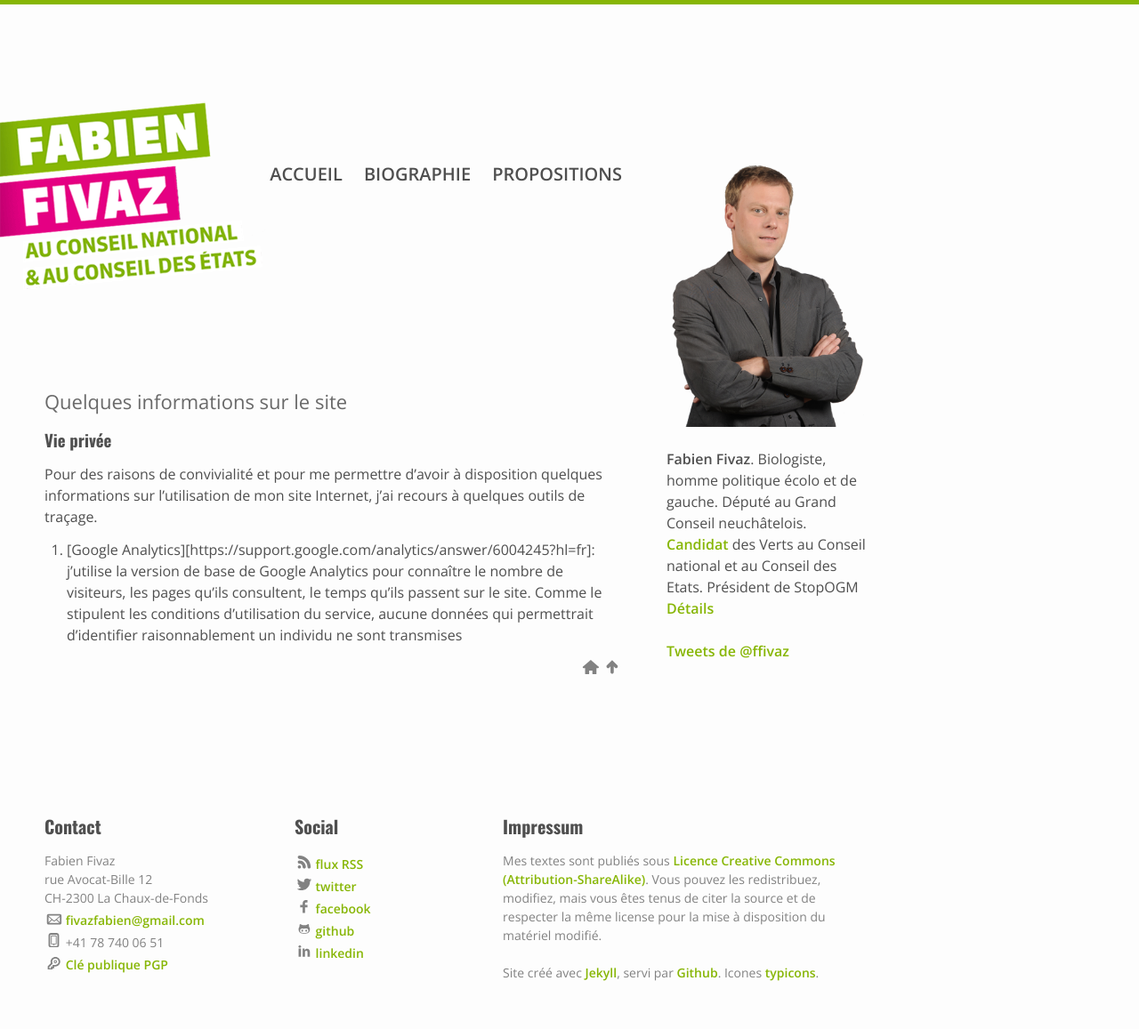
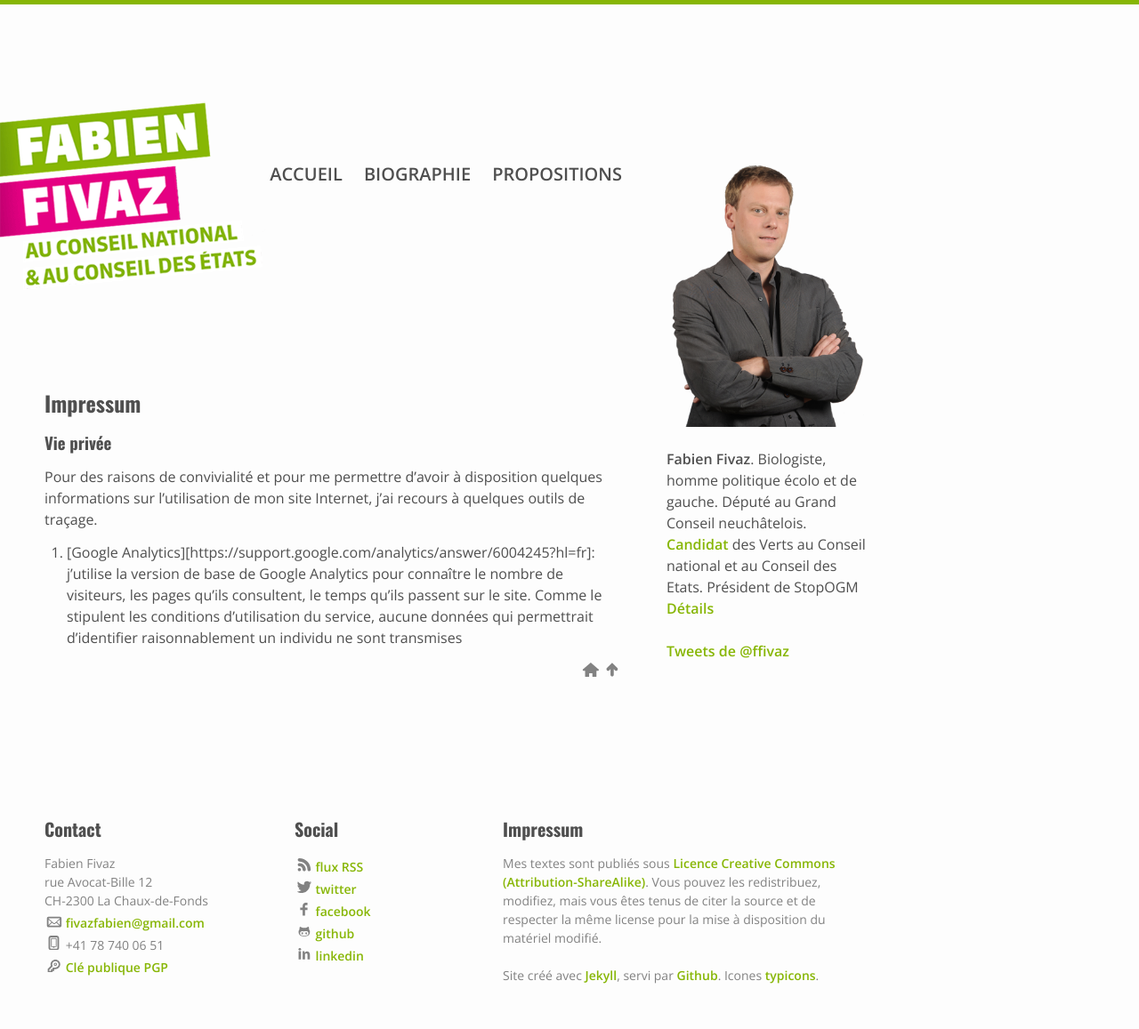
Before and after one commit to ffivaz/ffivaz.github.io, a Jekyll site: the page built from impressum.md, in a window 1280 px wide. Shown: the whole page at 89% size. Built offline with Jekyll 4.4.1, drawn with Linux system fonts in a browser that asks for light colours; nearby versions of some CDN libraries; comment, search, counter and statistics services are not loaded.

Commit message:
Impressum

```diff
--- a/impressum.md
+++ b/impressum.md
@@ -1,13 +1,14 @@
 ---
 layout: page
 alt: Impressum
-summary: Quelques informations sur le site
 permalink: /impressum/
 sitemap:
   lastmod: 2015-08-31
   priority: 1
   changefreq: 'monthly'
 ---
+
+# Impressum
 
 ### Vie privée
 
```
